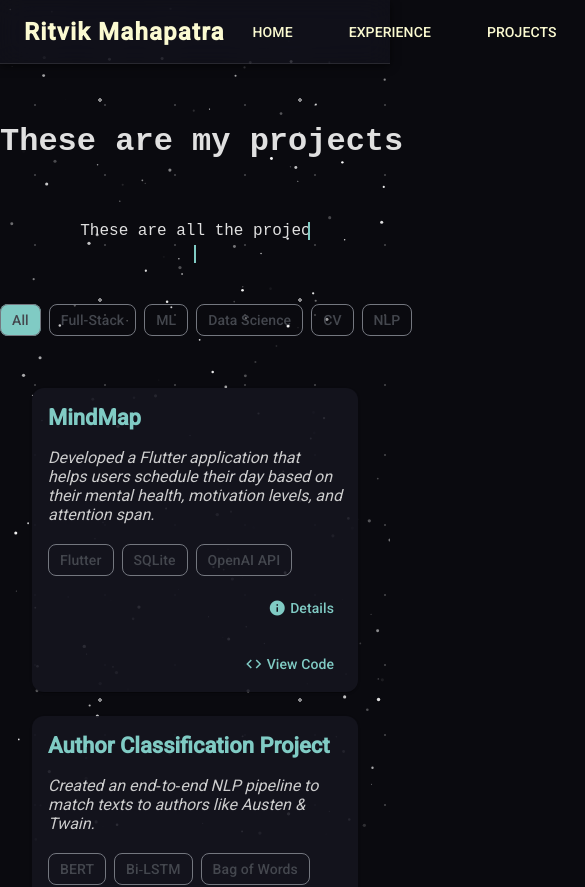
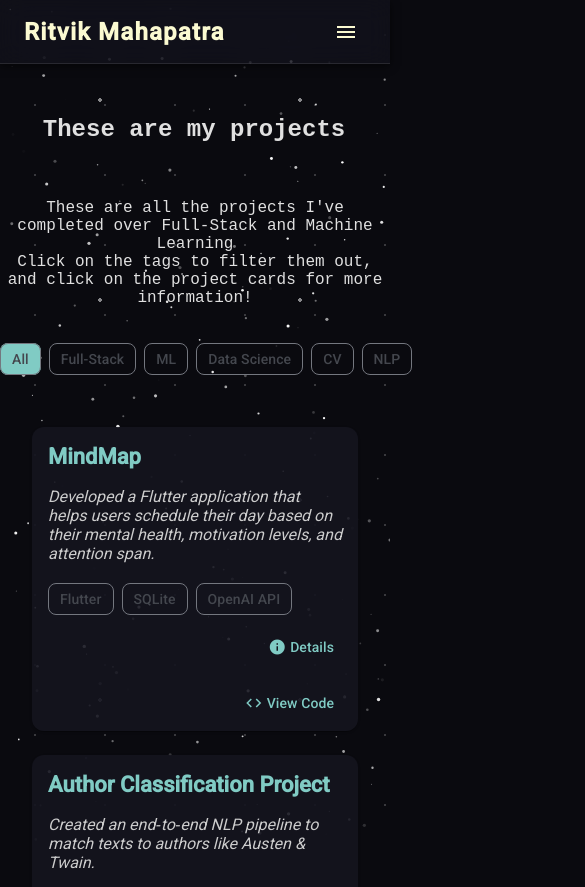
Before and after one commit to R1tMah/portfolio-v2, an Angular app: page /projects in a window 390 px wide. Shown: the top 887 px of the page, 585 px wide, since content can reach past the window. Built offline with nearby package versions, Linux system fonts and the light colour scheme.

Commit message:
made website responsive

```diff
--- a/src/app/app.component.ts
+++ b/src/app/app.component.ts
@@ -1,4 +1,4 @@
-import { RouterOutlet } from '@angular/router';
+import { RouterOutlet, NavigationEnd  } from '@angular/router';
 import { HeaderComponent } from './layout/header/header.component';
 import { Component, AfterViewInit, HostListener, inject, PLATFORM_ID } from '@angular/core';
 import { isPlatformBrowser } from '@angular/common';
@@ -18,6 +18,7 @@ export class AppComponent implements AfterViewInit {
   private ctx!: CanvasRenderingContext2D;
   private stars: { x: number; y: number; r: number; alpha: number; dAlpha: number }[] = [];
   private numStars = 200;
+
 
   ngAfterViewInit() {
      if (!this.isBrowser) {
--- a/src/app/app.config.ts
+++ b/src/app/app.config.ts
@@ -1,6 +1,7 @@
 import { ApplicationConfig } from '@angular/core';
 import { provideRouter } from '@angular/router';
 import { provideHttpClient, withFetch } from '@angular/common/http';
+
 
 import { routes } from './app.routes';
 import { ApiService } from './services/api.service';
--- a/src/app/app.routes.ts
+++ b/src/app/app.routes.ts
@@ -5,6 +5,8 @@ import { ProjectsComponent }  from './pages/projects/projects.component';
 import { ChatbotComponent }   from './pages/chatbot/chatbot.component';
 import { VibematchComponent } from './pages/vibematch/vibematch.component';
 import { ContactComponent }   from './pages/contact/contact.component';
+import { NgModule } from '@angular/core';
+import { RouterModule } from '@angular/router';
 
 export const routes: Routes = [
   { path: '',            component: HomeComponent },
--- a/src/app/layout/header/header.component.html
+++ b/src/app/layout/header/header.component.html
@@ -1,5 +1,18 @@
 <mat-toolbar color="primary" class="header-toolbar">
   <span class="site-title">Ritvik Mahapatra</span>
+  <!-- Hamburger only on mobile -->
+  <button
+    mat-icon-button
+    class="mobile-menu-btn"
+    (click)="menuOpen = !menuOpen"
+    aria-label="Toggle navigation"
+  >
+    <mat-icon>menu</mat-icon>
+  </button>
+
+
+
+  <!-- Desktop nav -->
   <nav class="nav-links">
     <a mat-button routerLink="/">Home</a>
     <a mat-button routerLink="/experience">Experience</a>
@@ -7,4 +20,13 @@
     <a mat-button routerLink="/chatbot">Ritvik.AI</a>
     <a mat-button routerLink="/vibematch">VibeMatch</a>
   </nav>
+
+  <!-- Mobile nav (toggles open/closed) -->
+  <nav class="mobile-nav" [class.open]="menuOpen">
+    <a mat-button routerLink="/" (click)="menuOpen = false">Home</a>
+    <a mat-button routerLink="/experience" (click)="menuOpen = false">Experience</a>
+    <a mat-button routerLink="/projects" (click)="menuOpen = false">Projects</a>
+    <a mat-button routerLink="/chatbot" (click)="menuOpen = false">Ritvik.AI</a>
+    <a mat-button routerLink="/vibematch" (click)="menuOpen = false">VibeMatch</a>
+  </nav>
 </mat-toolbar>
--- a/src/app/layout/header/header.component.scss
+++ b/src/app/layout/header/header.component.scss
@@ -3,22 +3,40 @@
   top: 0;
   z-index: 1000;
   display: flex;
+  align-items: center;
   justify-content: space-between;
-  align-items: center;
-
-  /* Glassy, semi‑opaque background */
   background: rgba(20, 20, 30, 0.6);
   backdrop-filter: saturate(180%) blur(12px);
-
-  /* Subtle dark border */
   border-bottom: 1px solid rgba(255, 255, 255, 0.1);
-
-  /* Lift it off the page slightly */
   box-shadow: 0 2px 8px rgba(0, 0, 0, 0.6);
-
   padding: 0 1.5rem;
   height: 64px;
+
+  .mobile-menu-btn {
+    display: none;
+  }
+
+  .nav-links a {
+    margin: 0 1rem;
+    font-weight: 500;
+    text-transform: uppercase;
+    color: #fbfad1ff;
+    transition: color 0.2s ease-in-out;
+    &:hover { color: #fff; }
+  }
+
+  /* Mobile styles */
+  @media (max-width: 600px) {
+    .mobile-menu-btn {
+      display: block;
+      color: #fbfad1ff;
+    }
+    .nav-links {
+      display: none;
+    }
+  }
 }
+
 
 .site-title {
   font-weight: 600;
@@ -38,3 +56,29 @@
     color: #fff;
   }
 }
+
+.mobile-nav {
+  display: none;
+  flex-direction: column;
+  position: absolute;
+  top: 64px;
+  left: 0;
+  width: 100%;
+  background: rgba(20, 20, 30, 0.9);
+  border-bottom: 1px solid rgba(255, 255, 255, 0.1);
+
+  a {
+    padding: 1rem;
+    border-top: 1px solid rgba(255, 255, 255, 0.1);
+    color: #fbfad1ff;
+    text-transform: uppercase;
+    font-weight: 500;
+    &:hover {
+      background: rgba(255, 255, 255, 0.05);
+    }
+  }
+
+  &.open {
+    display: flex;
+  }
+}
--- a/src/app/layout/header/header.component.ts
+++ b/src/app/layout/header/header.component.ts
@@ -2,6 +2,7 @@ import { Component }      from '@angular/core';
 import { RouterModule }   from '@angular/router';
 import { MatToolbarModule } from '@angular/material/toolbar';
 import { MatButtonModule }  from '@angular/material/button';
+import { MatIconModule }       from '@angular/material/icon';
 
 @Component({
   selector: 'app-header',
@@ -9,9 +10,12 @@ import { MatButtonModule }  from '@angular/material/button';
   imports: [
     RouterModule,
     MatToolbarModule,
-    MatButtonModule
+    MatButtonModule,
+    MatIconModule
   ],
   templateUrl: './header.component.html',
   styleUrls:   ['./header.component.scss']
 })
-export class HeaderComponent {}
+export class HeaderComponent {
+  menuOpen = false;
+}
--- a/src/app/pages/chatbot/chatbot.component.scss
+++ b/src/app/pages/chatbot/chatbot.component.scss
@@ -113,3 +113,18 @@
 @keyframes blink-caret {
   50% { border-color: transparent }
 }
+
+@media (max-width: 600px) {
+  /* headings & full text fall back to normal flow */
+  .typewriter-heading{
+    font-size: 1.5rem;
+  }
+  .typewriter-full span {
+    white-space: normal;      /* allow wrapping */
+    overflow: visible;        /* no clipping */
+    border-right: none;       /* no cursor bar */
+    width: auto !important;   /* ignore the 0ch→Nch animation */
+    animation: none !important;
+    font-size: 1rem;       /* scale down if needed */
+  }
+}
--- a/src/app/pages/experience/experience.component.scss
+++ b/src/app/pages/experience/experience.component.scss
@@ -279,3 +279,18 @@
     width: 100%;
   }
 }
+
+@media (max-width: 600px) {
+  /* headings & full text fall back to normal flow */
+  .typewriter-heading{
+    font-size: 1.5rem;
+  }
+  .typewriter-full span {
+    white-space: normal;      /* allow wrapping */
+    overflow: visible;        /* no clipping */
+    border-right: none;       /* no cursor bar */
+    width: auto !important;   /* ignore the 0ch→Nch animation */
+    animation: none !important;
+    font-size: 1rem;       /* scale down if needed */
+  }
+}
--- a/src/app/pages/home/home.component.scss
+++ b/src/app/pages/home/home.component.scss
@@ -218,3 +218,58 @@
     animation-timing-function: cubic-bezier(0, 0, 0.2, 1);
   }
 }
+
+/* Responsive tweaks for phones */
+@media (max-width: 600px) {
+  @keyframes floatBob {
+      0%, 100% { transform: translateY(0.05px); }
+      50%      { transform: translateY(-0.1px); }
+      }
+
+  /* 1) Let the hero grow/shrink instead of filling the whole screen */
+  .home-hero {
+
+    flex-direction: column;
+    justify-content: flex-start;  /* stack from top down */
+    padding: 2rem;
+    height: auto;                 /* ✅ override the 100vh */
+
+    .hero-text {
+      order: 1;
+      text-align: center;
+      margin-bottom: 1.5rem;
+      .headline { font-size: 2.5rem; }
+      .tagline  { font-size: 1rem; }
+    }
+
+    .hero-image {
+      order: 2;
+      margin: 0 auto 2rem;
+      img {
+        width: 50px;
+        animation:
+        slideInLeft 1s ease-out forwards,
+        floatBob  6s ease-in-out 2s infinite;
+      }
+
+
+    }
+
+  }
+
+  /* 2) Bio‑cards in two columns */
+  .bio-cards {
+    display: grid;
+    grid-template-columns: repeat(2, 1fr);
+    gap: 1rem;
+    margin: 1rem auto;
+    max-width: 400px;
+  }
+
+  /* 3) Make sure the details section is visible & not hidden by overflow */
+  .home-details {
+    opacity: 1 !important;            /* if you’re toggling visibility via JS */
+    transform: none !important;
+    /* remove any accidental `overflow: hidden` on parents */
+  }
+}
--- a/src/app/pages/projects/projects.component.scss
+++ b/src/app/pages/projects/projects.component.scss
@@ -146,3 +146,19 @@
 @keyframes blink-caret {
   50% { border-color: transparent }
 }
+
+
+@media (max-width: 600px) {
+  /* headings & full text fall back to normal flow */
+  .typewriter-heading{
+    font-size: 1.5rem;
+  }
+  .typewriter-full span {
+    white-space: normal;      /* allow wrapping */
+    overflow: visible;        /* no clipping */
+    border-right: none;       /* no cursor bar */
+    width: auto !important;   /* ignore the 0ch→Nch animation */
+    animation: none !important;
+    font-size: 1rem;       /* scale down if needed */
+  }
+}
--- a/src/app/pages/vibematch/vibematch.component.scss
+++ b/src/app/pages/vibematch/vibematch.component.scss
@@ -150,3 +150,18 @@ $beige: #c3e88d;
 @keyframes blink-caret {
   50% { border-color: transparent }
 }
+
+@media (max-width: 600px) {
+  /* headings & full text fall back to normal flow */
+  .typewriter-heading{
+    font-size: 1.5rem;
+  }
+  .typewriter-full span {
+    white-space: normal;      /* allow wrapping */
+    overflow: visible;        /* no clipping */
+    border-right: none;       /* no cursor bar */
+    width: auto !important;   /* ignore the 0ch→Nch animation */
+    animation: none !important;
+    font-size: 1rem;       /* scale down if needed */
+  }
+}
```
Also changed, not shown: src/app/app-routing.module.ts (added, +16 -0 lines).
